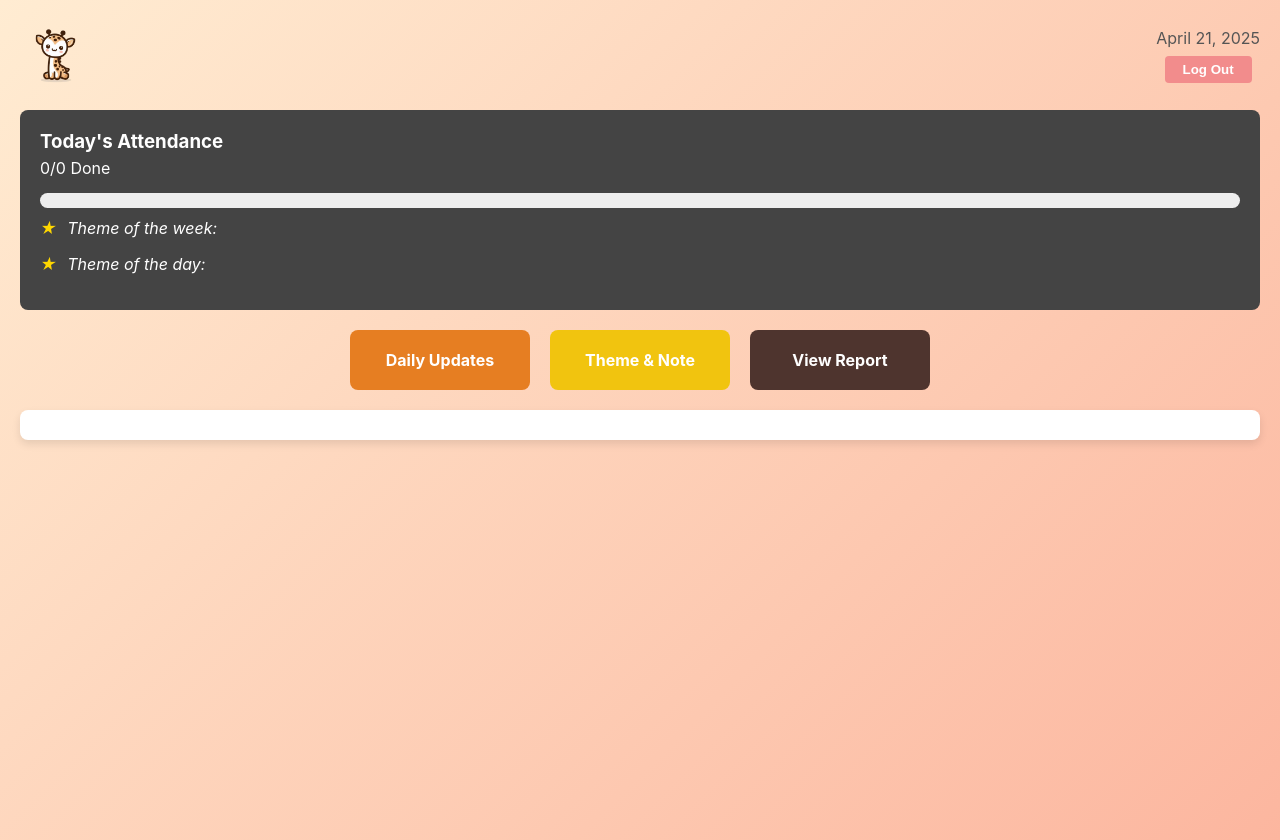
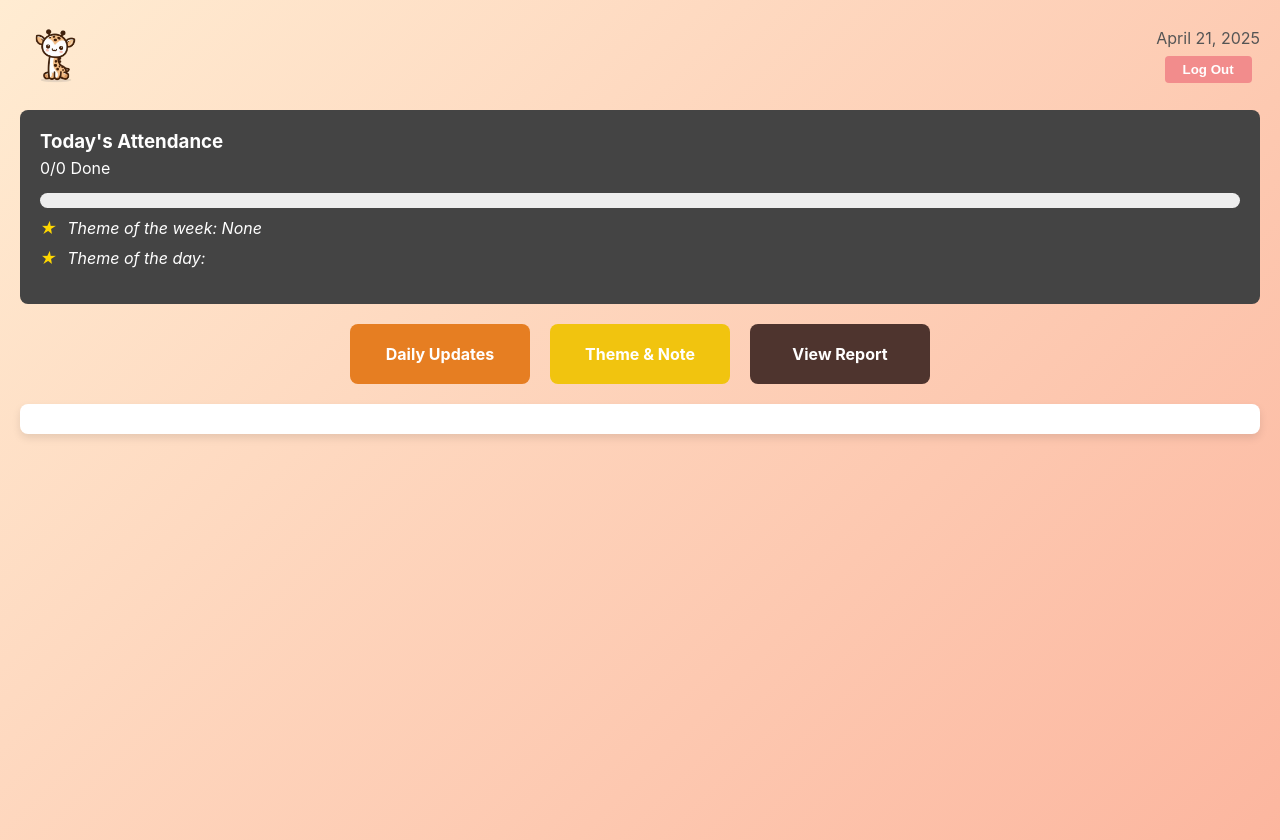
Before and after one commit to MimansaDeveloper/ProdAdminApp, a React (Create React App) app in the folder Frontend/: page / in a window 1280 px wide. Built offline with nearby package versions, Linux system fonts and the light colour scheme; no server answers; the database is empty; sample sign-in values are in the browser's storage.

Commit message:
added collapsable theme view

```diff
--- a/Frontend/src/pages/DailyReport.jsx
+++ b/Frontend/src/pages/DailyReport.jsx
@@ -16,6 +16,7 @@ const REPORT_STATUS = {
   PARTIAL: 'partial',
   FULL: 'full'
 };
+const THEME_PREVIEW_COUNT = 8;
 
 const getReportStatus = (report) => (
   report?.reportStatus === REPORT_STATUS.PARTIAL
@@ -142,6 +143,7 @@ const DailyReport = () => {
   const [reportsLoaded, setReportsLoaded] = useState(false);
   const [hasAppliedInitialChild, setHasAppliedInitialChild] = useState(!childFromParam);
   const [isSaving, setIsSaving] = useState(false);
+  const [isThemeSectionExpanded, setIsThemeSectionExpanded] = useState(false);
 
   const feelingsOptions = [
     { label: 'Happy', emoji: '😊' },
@@ -434,6 +436,7 @@ const DailyReport = () => {
 
     if (name === 'childName') {
       setHasAppliedInitialChild(true);
+      setIsThemeSectionExpanded(false);
       const existing = reportDocsByChild[value];
       if (existing) {
         setFormData(mapReportToFormData(existing, configDefaults));
@@ -516,12 +519,22 @@ const DailyReport = () => {
   const backButton = { backgroundColor: '#A62C2C', color: '#fff', padding: '10px 20px', border: 'none', borderRadius: '6px', cursor: 'pointer', display: 'block', margin: '20px auto 0' };
   const rowStyle = { display: 'flex', gap: '30px', marginBottom: '15px' };
   const colStyle = { flex: 1, display: 'flex', flexDirection: 'column' };
+  const sectionToggleButton = { marginTop: '8px', background: 'transparent', border: 'none', color: '#8d4f3d', fontWeight: '600', cursor: 'pointer', textDecoration: 'underline', padding: 0 };
 
   const availableChildren = Object.keys(presentChildren)
     .filter((name) => {
       const report = reportDocsByChild[name];
       return !report || getReportStatus(report) !== REPORT_STATUS.FULL || name === formData.childName;
     });
+  const selectedThemeSet = new Set(formData.themes);
+  const sortedThemeOptions = [
+    ...availableThemes.filter((opt) => selectedThemeSet.has(opt)),
+    ...availableThemes.filter((opt) => !selectedThemeSet.has(opt))
+  ];
+  const hasThemeOverflow = sortedThemeOptions.length > THEME_PREVIEW_COUNT;
+  const visibleThemeOptions = hasThemeOverflow && !isThemeSectionExpanded
+    ? sortedThemeOptions.slice(0, THEME_PREVIEW_COUNT)
+    : sortedThemeOptions;
 
   return (
     <div style={containerStyle}>
@@ -751,7 +764,7 @@ const DailyReport = () => {
         <label style={labelStyle}>Theme of the Day</label>
         <div style={{ marginBottom: '20px' }}>
           {availableThemes.length
-            ? availableThemes.map((opt) => (
+            ? visibleThemeOptions.map((opt) => (
                 <label key={opt} style={{ marginRight: '10px', fontWeight: '500' }}>
                   <input
                     type="checkbox"
@@ -763,6 +776,15 @@ const DailyReport = () => {
                 </label>
               ))
             : <p>No themes available</p>}
+          {hasThemeOverflow && (
+            <button
+              type="button"
+              style={sectionToggleButton}
+              onClick={() => setIsThemeSectionExpanded((prev) => !prev)}
+            >
+              {isThemeSectionExpanded ? 'Show fewer themes' : `Show all themes (${availableThemes.length})`}
+            </button>
+          )}
         </div>
 
         <label style={labelStyle}>Teacher's Note</label>
--- a/Frontend/src/pages/Home.jsx
+++ b/Frontend/src/pages/Home.jsx
@@ -18,6 +18,7 @@ const REPORT_STATUS = {
   PARTIAL: 'partial',
   FULL: 'full'
 };
+const WEEKLY_THEME_PREVIEW_COUNT = 4;
 
 const getReportStatus = (report) => (
   report?.reportStatus === REPORT_STATUS.PARTIAL
@@ -111,6 +112,7 @@ const Home = () => {
   const [dailyReportsMapping, setDailyReportsMapping] = useState({});
   const [docId, setDocId] = useState(null);
   const [autoMarked, setAutoMarked] = useState(false);
+  const [isWeeklyThemeExpanded, setIsWeeklyThemeExpanded] = useState(false);
 
   const markedCount = Object.keys(attendanceData).length;
 
@@ -160,6 +162,17 @@ const Home = () => {
     themeLine: {
       marginTop: '10px',
       fontStyle: 'italic'
+    },
+    themeToggleButton: {
+      marginTop: '4px',
+      marginLeft: '22px',
+      background: 'transparent',
+      border: 'none',
+      color: '#ffd60a',
+      fontSize: '13px',
+      cursor: 'pointer',
+      textDecoration: 'underline',
+      padding: 0
     },
     reportLegend: {
       marginTop: '8px',
@@ -517,6 +530,12 @@ const Home = () => {
   });
 
   const progressPercentage = kids.length > 0 ? (markedCount / kids.length) * 100 : 0;
+  const hasWeeklyThemeOverflow = themeTags.length > WEEKLY_THEME_PREVIEW_COUNT;
+  const weeklyThemeVisibleTags = hasWeeklyThemeOverflow && !isWeeklyThemeExpanded
+    ? themeTags.slice(0, WEEKLY_THEME_PREVIEW_COUNT)
+    : themeTags;
+  const weeklyThemeSummary = weeklyThemeVisibleTags.join(', ') || 'None';
+  const hiddenWeeklyCount = themeTags.length - weeklyThemeVisibleTags.length;
 
   const sortedKids = [...kids].sort((a, b) => {
     const statusA = attendanceData[a.name]?.status;
@@ -574,9 +593,21 @@ const Home = () => {
             style={{ ...styles.progressBarInner, width: `${progressPercentage}%` }}
           />
         </div>
-        <p style={styles.themeLine}>
-          <StarIcon /> Theme of the week: {themeTags.join(', ')}
-        </p>
+        <div style={styles.themeLine}>
+          <span><StarIcon /> Theme of the week: {weeklyThemeSummary}</span>
+          {hasWeeklyThemeOverflow && !isWeeklyThemeExpanded && hiddenWeeklyCount > 0 && (
+            <span>{` +${hiddenWeeklyCount} more`}</span>
+          )}
+          {hasWeeklyThemeOverflow && (
+            <button
+              type="button"
+              style={styles.themeToggleButton}
+              onClick={() => setIsWeeklyThemeExpanded((prev) => !prev)}
+            >
+              {isWeeklyThemeExpanded ? 'Show less' : `Show all ${themeTags.length}`}
+            </button>
+          )}
+        </div>
         <p style={styles.themeLine}>
           <StarIcon /> Theme of the day: {dayThemes.join(', ')}
         </p>
--- a/Frontend/src/pages/Report.jsx
+++ b/Frontend/src/pages/Report.jsx
@@ -2,6 +2,8 @@ import React, { useState, useEffect } from 'react';
 import { collection, query, where, getDocs, doc, updateDoc, getDoc } from 'firebase/firestore';
 import { db } from '../firebase/firebase';
 import { useNavigate } from 'react-router-dom';
+
+const THEME_PREVIEW_COUNT = 8;
 
 /**
  * Converts a time string stored in AM/PM format (e.g. "2:30 PM")
@@ -58,6 +60,7 @@ const Report = () => {
     commonParentsNote: ''
   });
   const [availableThemes, setAvailableThemes] = useState([]);
+  const [isThemeSectionExpanded, setIsThemeSectionExpanded] = useState(false);
 
   const feelingsOptions = [
     { label: 'Happy', emoji: '😊' },
@@ -119,6 +122,7 @@ const Report = () => {
   // When a report is clicked, load into form
   const handleReportSelect = report => {
     setSelectedReport(report);
+    setIsThemeSectionExpanded(false);
     let emailsArr = [];
     if (Array.isArray(report.emails) && report.emails.length) {
       emailsArr = report.emails;
@@ -234,9 +238,20 @@ const Report = () => {
     inputTime: { width: '90%', padding: '12px', marginBottom: '15px', borderRadius: '8px', border: '1px solid #ffc107', fontSize: '15px', outline: 'none' },
     radioGroup: { display: 'flex', gap: '10px', marginBottom: '15px' },
     inlineContainer: { display: 'flex', gap: '30px', marginBottom: '15px' },
+    sectionToggleButton: { marginTop: '8px', background: 'transparent', border: 'none', color: '#8d4f3d', fontWeight: '600', cursor: 'pointer', textDecoration: 'underline', padding: 0 },
     button: { width: '100%', background: '#fcb69f', color: '#4e342e', fontWeight: '600', fontSize: '16px', padding: '15px', border: 'none', borderRadius: '30px', cursor: 'pointer', marginBottom: '10px' },
     backButton: { backgroundColor: '#A62C2C', color: '#fff', padding: '10px 20px', border: 'none', borderRadius: '6px', cursor: 'pointer', display: 'block', margin: '20px auto 0' }
   };
+
+  const selectedThemeSet = new Set(formData.themeOfTheDay);
+  const sortedThemeOptions = [
+    ...availableThemes.filter((opt) => selectedThemeSet.has(opt)),
+    ...availableThemes.filter((opt) => !selectedThemeSet.has(opt))
+  ];
+  const hasThemeOverflow = sortedThemeOptions.length > THEME_PREVIEW_COUNT;
+  const visibleThemeOptions = hasThemeOverflow && !isThemeSectionExpanded
+    ? sortedThemeOptions.slice(0, THEME_PREVIEW_COUNT)
+    : sortedThemeOptions;
 
   return (
     <div style={styles.container}>
@@ -393,11 +408,20 @@ const Report = () => {
           {/* Theme of the Day */}
           <label style={styles.label}>Theme of the Day</label>
           <div style={{ marginBottom: '20px' }}>
-            {availableThemes.length > 0 ? availableThemes.map(opt => (
+            {availableThemes.length > 0 ? visibleThemeOptions.map(opt => (
               <label key={opt} style={{ fontWeight: '500', marginRight: '10px' }}>
                 <input type='checkbox' name='themeOfTheDay' value={opt} onChange={handleChange} checked={formData.themeOfTheDay.includes(opt)} /> {opt}
               </label>
             )) : <p>No themes available</p>}
+            {hasThemeOverflow && (
+              <button
+                type='button'
+                style={styles.sectionToggleButton}
+                onClick={() => setIsThemeSectionExpanded(prev => !prev)}
+              >
+                {isThemeSectionExpanded ? 'Show fewer themes' : `Show all themes (${availableThemes.length})`}
+              </button>
+            )}
           </div>
 
           {/* Notes */}
```
